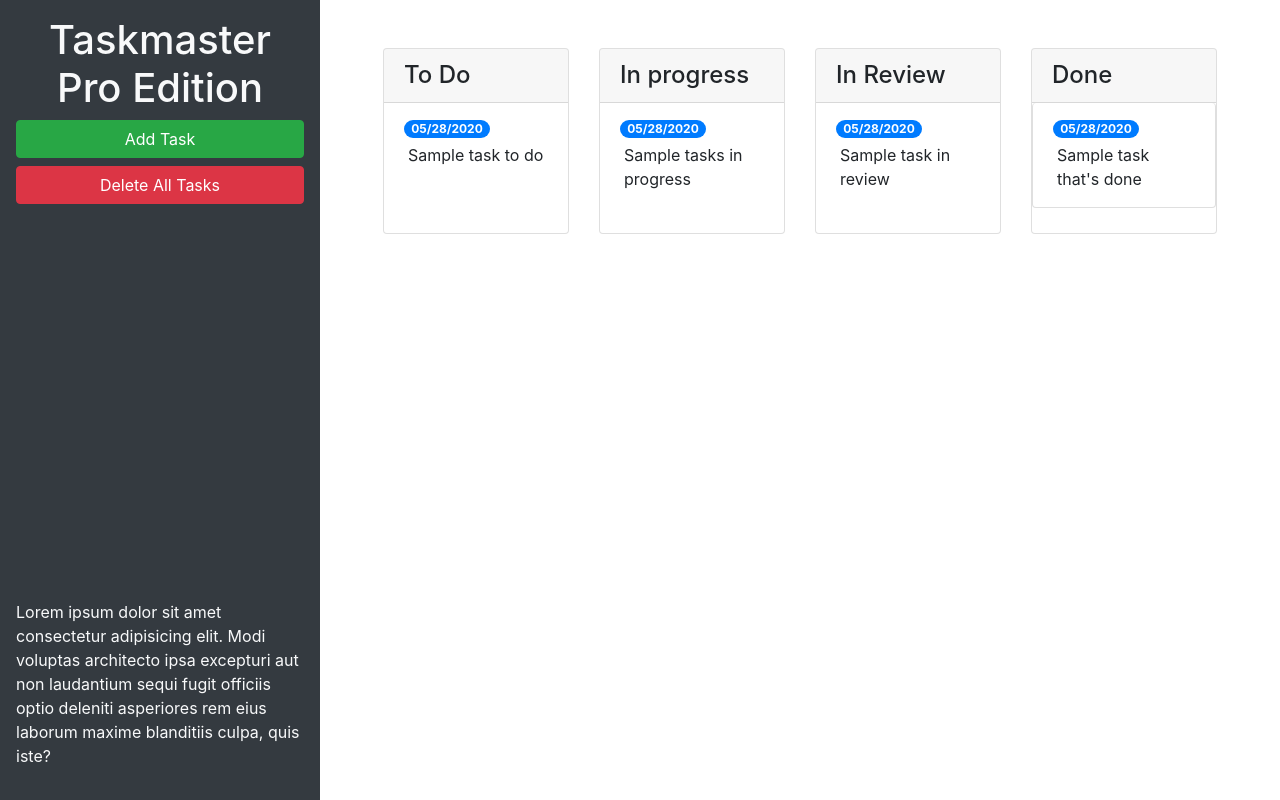
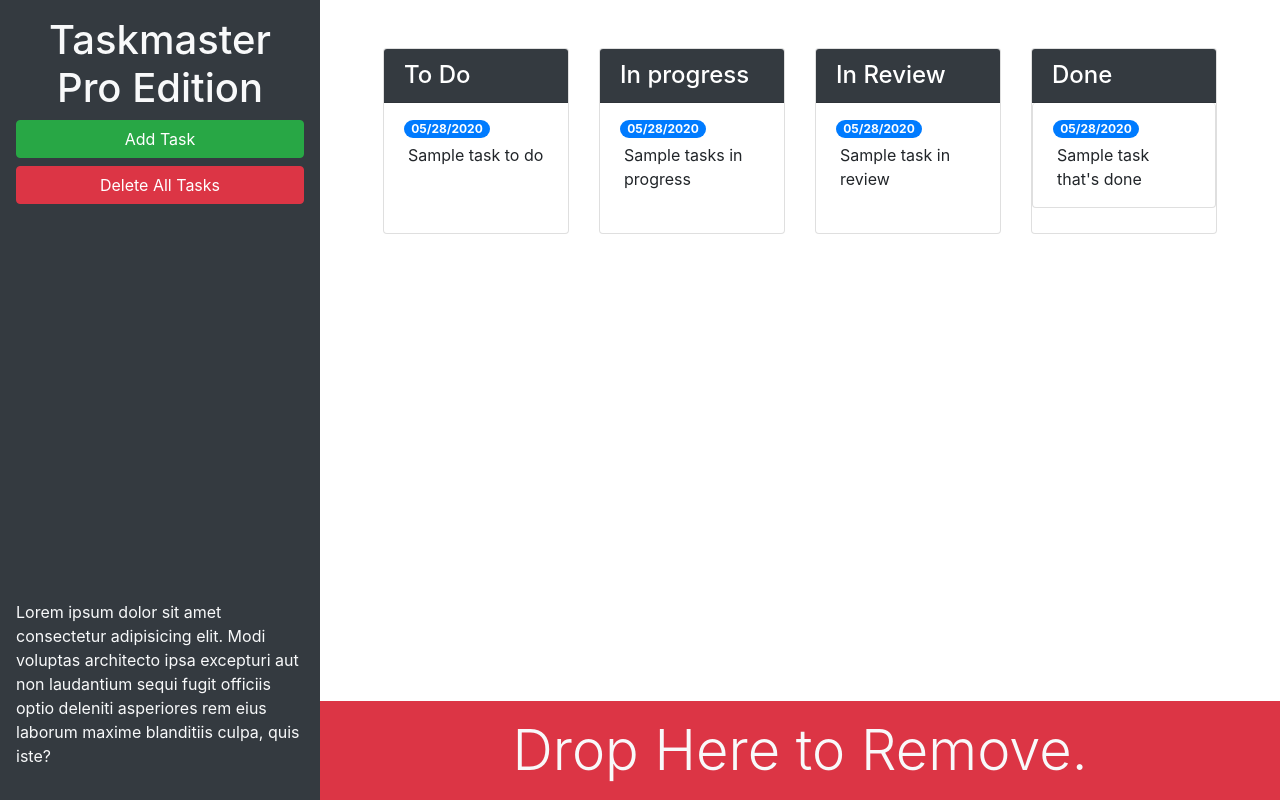
Before and after one commit to yonatanhaddish/taskmaster-pro, a plain HTML site: page index.html in a window 1280 px wide. Drawn offline with nearby package versions, Linux system fonts and the light colour scheme.

Commit message:
bootstrap

```diff
--- a/index.html
+++ b/index.html
@@ -13,24 +13,24 @@
 <body>
 
   <div class="row min-vh-100 no-gutters">
-    <header class="col-12 col-lg-3 bg-dark text-light d-flex flex-column p-4 p-lg-3">
+    <header class="col-12 col-lg-3 bg-dark text-light sticky-top d-flex flex-column p-4 p-lg-3">
       <h1 class="text-center">Taskmaster Pro Edition</h1>
       <button id="create-task" class="btn btn-block btn-success" data-toggle="modal" data-target="#task-form-modal">Add
         Task</button>
       <button id="remove-tasks" class="btn btn-block btn-danger">Delete All Tasks</button>
-      <p class="mt-auto">Lorem ipsum dolor sit amet consectetur adipisicing elit. Modi voluptas architecto ipsa
+      <p class="mt-auto d-none d-lg-block">Lorem ipsum dolor sit amet consectetur adipisicing elit. Modi voluptas architecto ipsa
         excepturi aut non
         laudantium sequi fugit officiis optio deleniti asperiores rem eius laborum maxime blanditiis culpa, quis iste?
       </p>
     </header>
 
-    <main class="col-12 col-lg-9">
+    <main class="col-12 col-lg-9 d-flex flex-column">
 
       <div class="m-5 row justify-content-around">
 
         <div class="col-12 col-md-6 col-xl-3 mb-3">
           <div class="card">
-            <h4 class="card-header">To Do</h4>
+            <h4 class="card-header bg-dark text-white">To Do</h4>
             <ul id="list-toDo" class="list-group list-group-flush">
               <li class="list-group-item">
                 <span class="badge badge-primary badge-pill">05/28/2020</span>
@@ -42,7 +42,7 @@
 
         <div class="col-12 col-md-6 col-xl-3 mb-3">
           <div class="card">
-            <h4 class="card-header">In progress</h4>
+            <h4 class="card-header bg-dark text-white">In progress</h4>
             <ul id="list-inProgress" class="list-group list-group-flush">
               <li class="list-group-item">
                 <span class="badge badge-primary badge-pill">05/28/2020</span>
@@ -54,7 +54,7 @@
 
         <div class="col-12 col-md-6 col-xl-3 mb-3">
           <div class="card">
-            <h4 class="card-header">In Review</h4>
+            <h4 class="card-header bg-dark text-white">In Review</h4>
             <ul id="list-inReview" class="list-group list-group-flush">
               <li class="list-group-item">
                 <span class="badge badge-primary badge-pill">05/28/2020</span>
@@ -66,7 +66,7 @@
 
         <div class="col-12 col-md-6 col-xl-3 mb-3">
           <div class="card">
-            <h4 class="card-header">Done</h4>
+            <h4 class="card-header bg-dark text-white">Done</h4>
             <ul id="list-Done" class="list-group">
               <li class="list-group-item list-group-flush">
                 <span class="badge badge-primary badge-pill">05/28/2020</span>
@@ -76,6 +76,12 @@
           </div>
         </div>
 
+      </div>
+
+      <div class="mt-auto" id="trash">
+        <div class="w-100 bg-danger p-3 text-center text-light display-4">
+          Drop Here to Remove.
+        </div>
       </div>
 
     </main>
```
